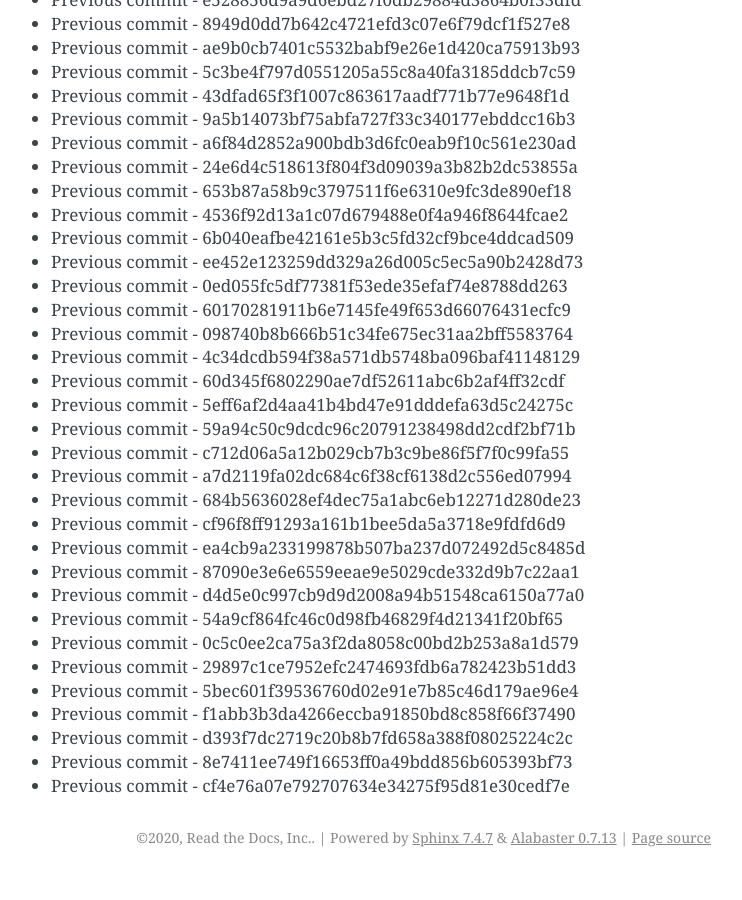
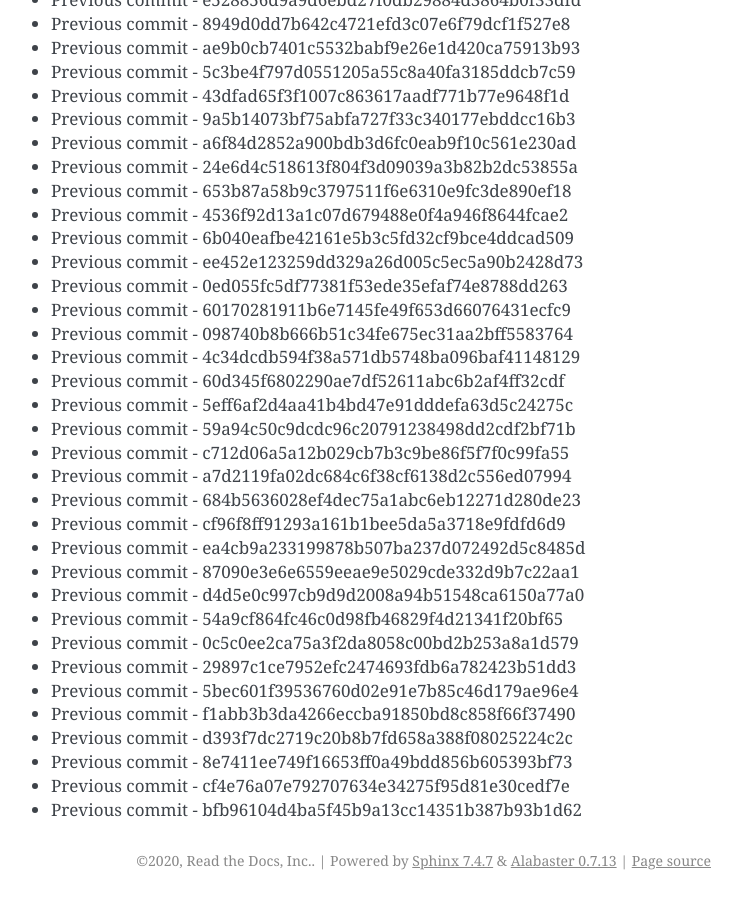
Before and after one commit to readthedocs/rtd-git-stresstest, a Sphinx documentation site: the page built from docs/updates.rst, in a window 1280 px wide and 900 px high, scrolled down 54793 px. Shown: the whole window, without its empty margins (399-1141 px from the left). Built offline with Sphinx 7.4.7, drawn with Linux system fonts in a browser that asks for light colours; before the commit the page ends 55670 px from its top, so only the background shows below that.

Commit message:
Generating commit from previous: bfb96104d4ba5f45b9a13cc14351b387b93b1d62

```diff
--- a/docs/updates.rst
+++ b/docs/updates.rst
@@ -2334,3 +2334,4 @@ It can be tested for any performance characteristics.
 * Previous commit - d393f7dc2719c20b8b7fd658a388f08025224c2c
 * Previous commit - 8e7411ee749f16653ff0a49bdd856b605393bf73
 * Previous commit - cf4e76a07e792707634e34275f95d81e30cedf7e
+* Previous commit - bfb96104d4ba5f45b9a13cc14351b387b93b1d62
```
